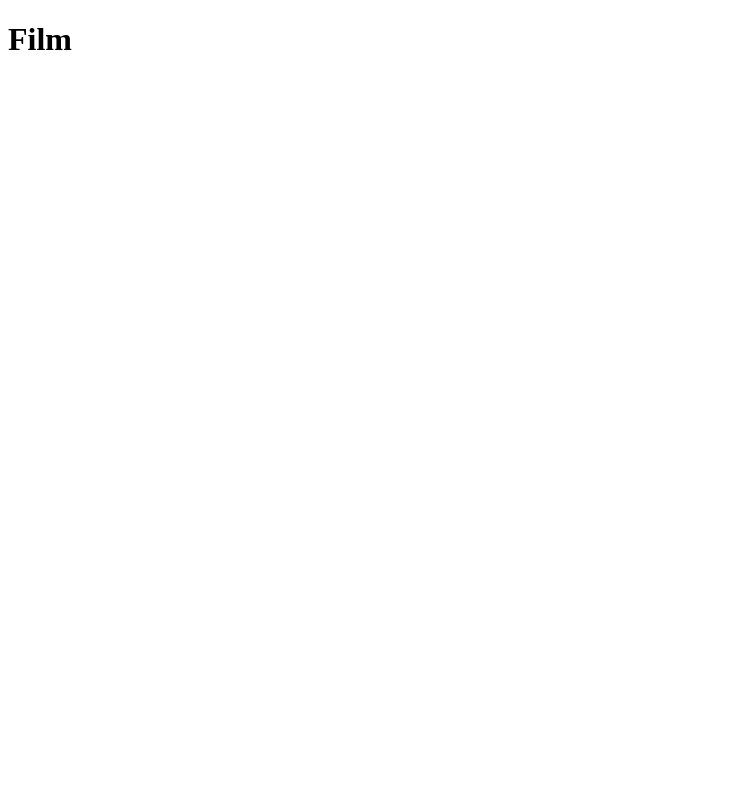
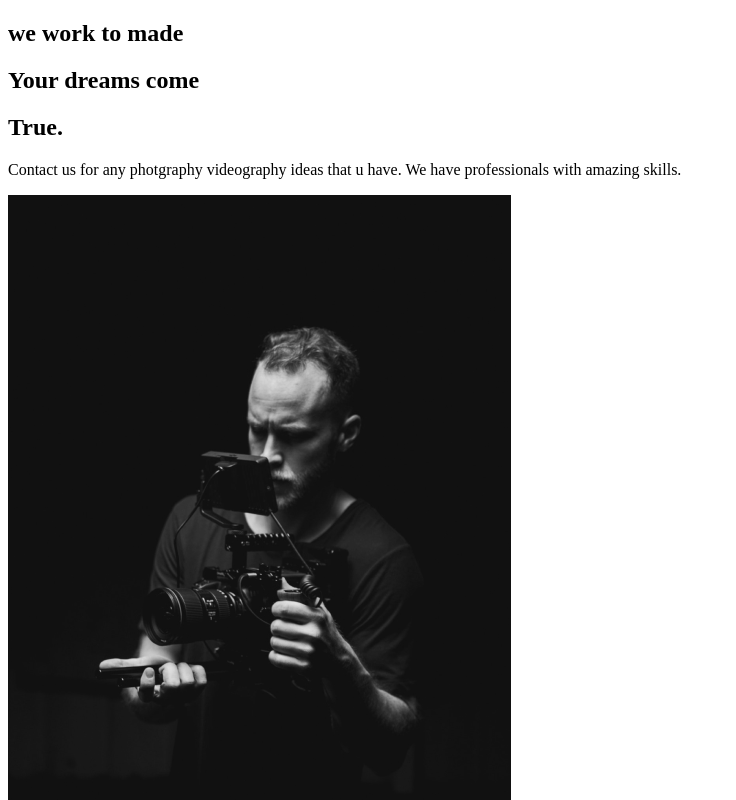
Before and after one commit to HakunaMatata5151/Capture, a React (Create React App) app: page / in a window 1280 px wide. Shown: the top 800 px of the page, without its empty margins (0-736 px from the left). Built offline with nearby package versions, Linux system fonts and the light colour scheme.

Commit message:
AboutUs Section

```diff
--- a/src/App.js
+++ b/src/App.js
@@ -1,7 +1,9 @@
+import AboutUs from "./pages/AboutUs";
+
 function App() {
   return (
     <div className="App">
-      <h1>Film</h1>
+      <AboutUs />
     </div>
   );
 }
--- /dev/null
+++ b/src/components/AboutSection.js
@@ -0,0 +1,32 @@
+import React from "react";
+import home1 from "../img/home1.png";
+function AboutSection() {
+  return (
+    <div>
+      <div className="description">
+        <div className="title">
+          <div className="hide">
+            <h2>we work to made</h2>
+          </div>
+          <div className="hide">
+            <h2>
+              Your <span>dreams</span> come
+            </h2>
+          </div>
+          <div className="hide">
+            <h2>True.</h2>
+          </div>
+        </div>
+        <p>
+          Contact us for any photgraphy videography ideas that u have. We have
+          professionals with amazing skills.
+        </p>
+      </div>
+      <div className="img">
+        <img src={home1} alt="Guy with a camera" />
+      </div>
+    </div>
+  );
+}
+
+export default AboutSection;
--- /dev/null
+++ b/src/pages/AboutUs.js
@@ -0,0 +1,13 @@
+import React from "react";
+//Page component
+import AboutSection from "../components/AboutSection";
+
+function AboutUs() {
+  return (
+    <div>
+      <AboutSection />
+    </div>
+  );
+}
+
+export default AboutUs;
```
